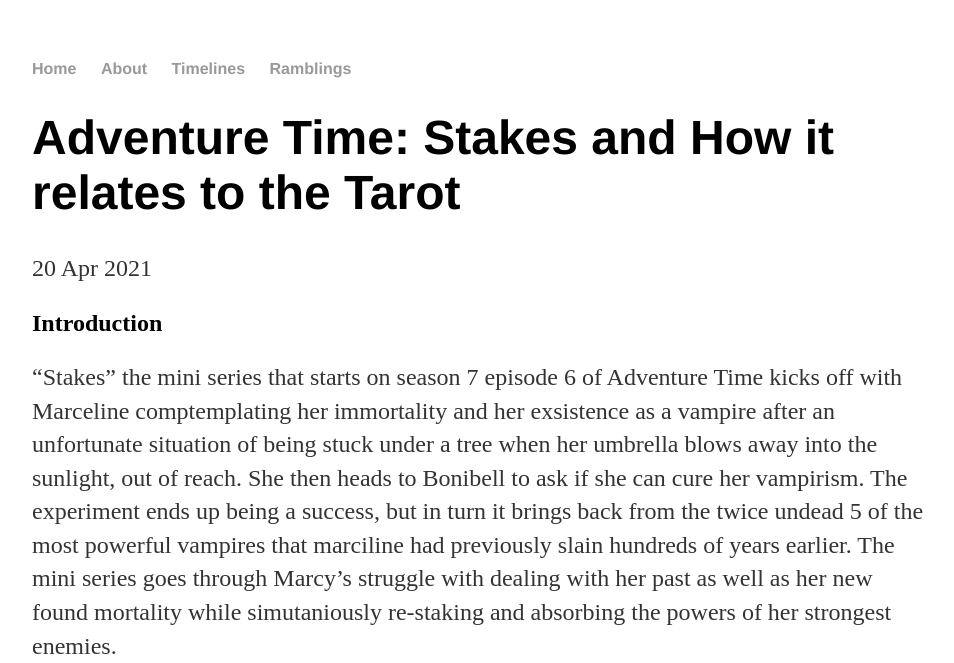
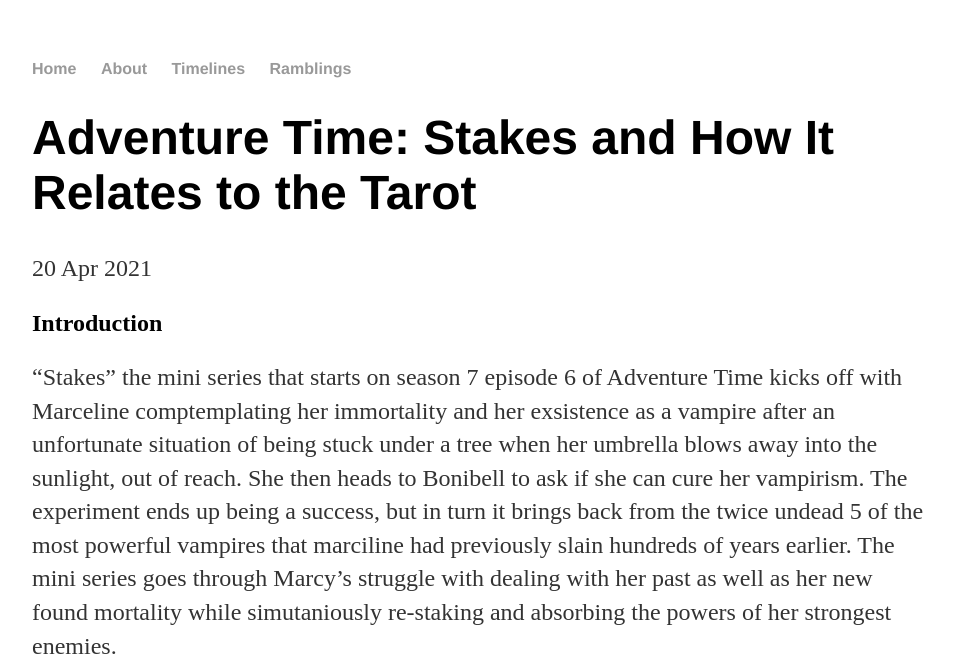
Before and after one commit to JJQuin99/JJQuin99.github.io, a Jekyll site: the page built from _posts/2021-05-01-Stakes-Tarot.md, in a window 1280 px wide and 900 px high, cut to the strip 0-663 px from the top of the window. Shown: the whole strip, without its empty margins (160-1114 px from the left). Built offline with Jekyll 4.4.1, drawn with Linux system fonts in a browser that asks for light colours; Markdown is read by kramdown in place of the engine named in the settings.

```diff
--- a/_posts/2021-05-01-Stakes-Tarot.md
+++ b/_posts/2021-05-01-Stakes-Tarot.md
@@ -2,7 +2,7 @@
 layout: post
 category:
   - timelines
-title: "Adventure Time: Stakes and How it relates to the Tarot"
+title: "Adventure Time: Stakes and How It Relates to the Tarot"
 date: 2021-04-20
 ---
 
```
